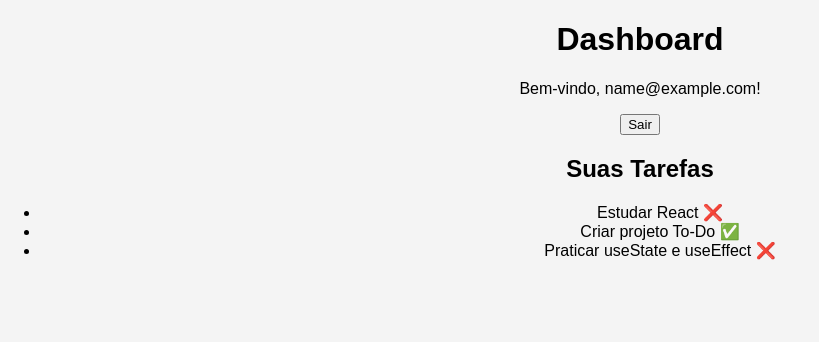
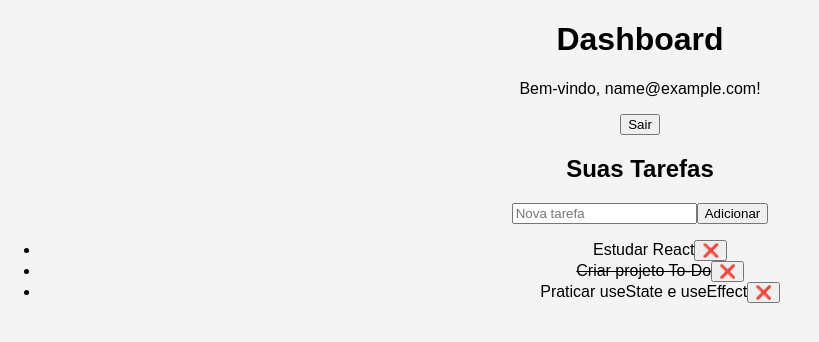
Before and after one commit to cledson-leite/to-do-avancado, a React (Vite) app: page /dashboard in a window 1280 px wide. Both pictures are taken after typing "name@example.com", "Sample123" into the empty fields and a click on the button "Entrar". Shown: the top 342 px of the page, without its empty margins (0-819 px from the left). Built offline with nearby package versions, Linux system fonts and the light colour scheme.

Commit message:
completar o crud
O Que Aprendemos Hoje?
✅ Criamos um Contexto Global para gerenciar tarefas
✅ Implementamos Adicionar, Marcar como Concluído e Excluir
✅ Criamos um hook personalizado useTask
✅ Atualizamos o Dashboard para usar o novo contexto

```diff
--- a/src/App.jsx
+++ b/src/App.jsx
@@ -1,26 +1,23 @@
 import { BrowserRouter as Router, Routes, Route } from "react-router-dom";
 import { AuthProvider } from "./contexts/AuthContext";
+import { TaskProvider } from "./contexts/TaskContext";
 import { PrivateRoute } from "./components/PrivateRoute";
 import Login from "./pages/Login";
 import Dashboard from "./pages/Dashboard";
-import Tasks from "./pages/Tasks";
 
 function App() {
   return (
     <Router>
       <AuthProvider>
+        <TaskProvider>
           <Routes>
             <Route path="/login" element={<Login />} />
-
-          {/* Rotas privadas */}
             <Route element={<PrivateRoute />}>
               <Route path="/dashboard" element={<Dashboard />} />
-            <Route path="/tasks" element={<Tasks />} />
             </Route>
-
-          {/* Redirecionamento padrão */}
             <Route path="*" element={<Login />} />
           </Routes>
+        </TaskProvider>
       </AuthProvider>
     </Router>
   );
--- /dev/null
+++ b/src/contexts/TaskContext.jsx
@@ -0,0 +1,38 @@
+import { createContext, useState, useEffect } from "react";
+
+export const TaskContext = createContext();
+
+export function TaskProvider({ children }) {
+  const [tasks, setTasks] = useState([]);
+
+  useEffect(() => {
+    async function fetchTasks() {
+      const response = await fetch("/data/tasks.json");
+      const data = await response.json();
+      setTasks(data);
+    }
+
+    fetchTasks();
+  }, []);
+
+  function addTask(title) {
+    const newTask = { id: Date.now(), title, completed: false };
+    setTasks([...tasks, newTask]);
+  }
+
+  function toggleTask(id) {
+    setTasks(tasks.map(task =>
+      task.id === id ? { ...task, completed: !task.completed } : task
+    ));
+  }
+
+  function deleteTask(id) {
+    setTasks(tasks.filter(task => task.id !== id));
+  }
+
+  return (
+    <TaskContext.Provider value={{ tasks, addTask, toggleTask, deleteTask }}>
+      {children}
+    </TaskContext.Provider>
+  );
+}
--- /dev/null
+++ b/src/hooks/useTask.js
@@ -0,0 +1,6 @@
+import { useContext } from "react";
+import { TaskContext } from "../contexts/TaskContext";
+
+export function useTask() {
+  return useContext(TaskContext);
+}
--- a/src/pages/Dashboard.jsx
+++ b/src/pages/Dashboard.jsx
@@ -1,34 +1,23 @@
-import { useState, useEffect } from "react";
+import { useState } from "react";
 import { useAuth } from "../hooks/useAuth";
 import { useNavigate } from "react-router-dom";
+import { useTask } from "../hooks/useTask";
 
 function Dashboard() {
   const { user, logout } = useAuth();
+  const { tasks, addTask, toggleTask, deleteTask } = useTask();
   const navigate = useNavigate();
-  const [tasks, setTasks] = useState([]);
-  const [loading, setLoading] = useState(true);
-  const [error, setError] = useState(null);
-
-  useEffect(() => {
-    async function fetchTasks() {
-      try {
-        const response = await fetch("/data/tasks.json"); // Simulando API externa
-        if (!response.ok) throw new Error("Erro ao carregar tarefas");
-        const data = await response.json();
-        setTasks(data);
-      } catch (err) {
-        setError(err.message);
-      } finally {
-        setLoading(false);
-      }
-    }
-
-    fetchTasks();
-  }, []);
+  const [newTask, setNewTask] = useState("");
 
   function handleLogout() {
     logout();
     navigate("/login");
+  }
+
+  function handleAddTask() {
+    if (newTask.trim() === "") return;
+    addTask(newTask);
+    setNewTask("");
   }
 
   return (
@@ -39,13 +28,27 @@ function Dashboard() {
 
       <h2>Suas Tarefas</h2>
 
-      {loading && <p>Carregando tarefas...</p>}
-      {error && <p style={{ color: "red" }}>{error}</p>}
+      <input
+        type="text"
+        placeholder="Nova tarefa"
+        value={newTask}
+        onChange={(e) => setNewTask(e.target.value)}
+      />
+      <button onClick={handleAddTask}>Adicionar</button>
 
       <ul>
         {tasks.map((task) => (
           <li key={task.id}>
-            {task.title} {task.completed ? "✅" : "❌"}
+            <span
+              onClick={() => toggleTask(task.id)}
+              style={{
+                textDecoration: task.completed ? "line-through" : "none",
+                cursor: "pointer",
+              }}
+            >
+              {task.title}
+            </span>
+            <button onClick={() => deleteTask(task.id)}>❌</button>
           </li>
         ))}
       </ul>
```
Lines whose indentation alone changed are shown as unchanged.
